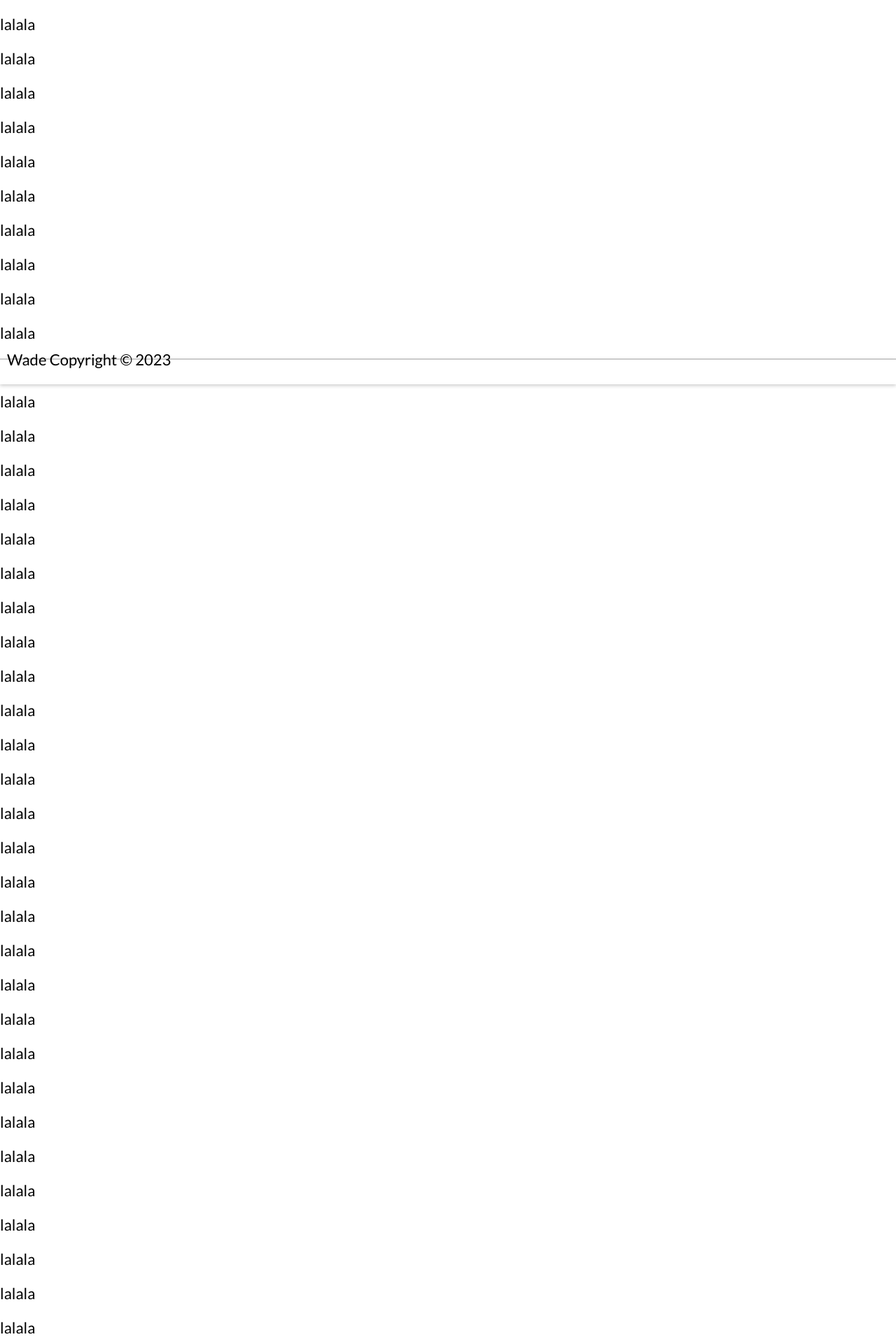
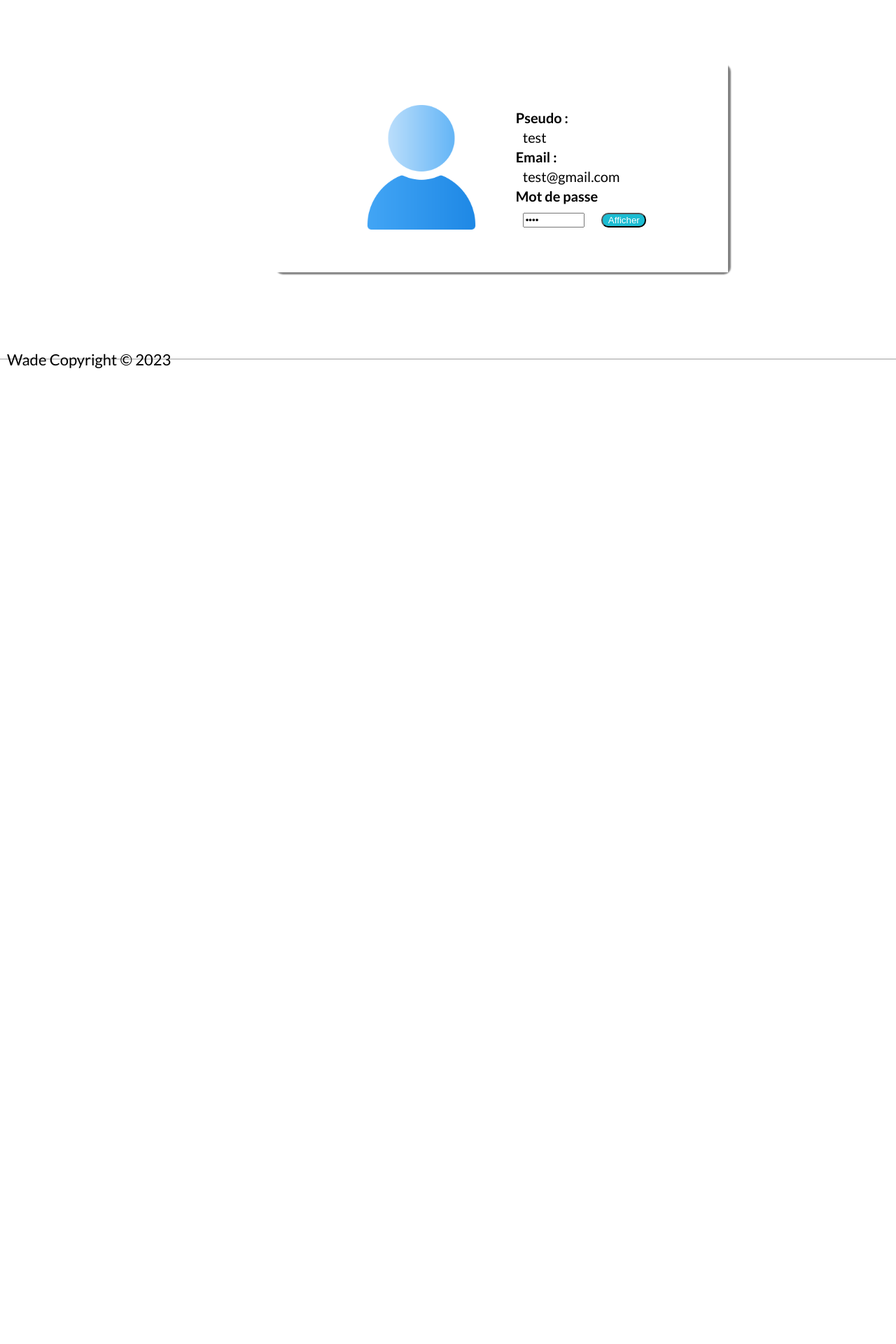
Before and after one commit to RolandRKT/SAE-3.05, a Flask app: page /mon-profil in a window 1280 px wide. Shown: the part 251-2171 px from the top of the page at 70% size. After the commit the page ends 777 px from the top, so only its background shows below. Run offline with Flask 3, Linux system fonts and the light colour scheme; some libraries are stand-ins or nearby versions.

Commit message:
page mon-profil terminer

```diff
--- /dev/null
+++ b/flask/tuto-flask/tuto/static/mon_profil.css
@@ -0,0 +1,110 @@
+.card {
+  width: 500px;
+  height: 300px;
+  perspective: 1000px;
+}
+
+.card-inner {
+  width: 130%;
+  height: 100%;
+  border: 1px  rgb(0, 0, 0,0.5) thin;
+  border-radius: 10px;
+  position: relative;
+  transform-style: preserve-3d;
+  transition: transform 0.999s;
+  box-shadow: 4px 3px 2px grey;
+}
+
+.card-front, .card-back {
+  position: absolute;
+  width: 100%;
+  height: 100%;
+  backface-visibility: hidden;
+  justify-content: space-between;
+}
+
+#img-logo {
+  width: auto;
+  height: 190px;
+  margin-right: 40px;
+}
+
+.card-front {
+  background-color: white;
+  color: #fff;
+  display: flex;
+  align-items: center;
+
+  justify-content: center;
+  font-size: 24px;
+  transform: rotateY(0deg);
+}
+
+.flexible {
+  display: flex;
+  flex-direction: column;
+}
+
+.text-gauche, .text-gras {
+  font-size: 20px;
+}
+
+.text-gras {
+  font-weight: bold;
+  color: black;
+  margin-bottom: 2px;
+  margin-top: 2px;
+}
+
+.text-gauche {
+  margin-left: 10px;
+  color: black;
+  margin-bottom: 2px;
+  margin-top: 2px;
+}
+
+.row {
+  height: 100%;
+  display: flex;
+  justify-content: space-between;
+  align-items: center;
+}
+
+html {
+  height: 100%;
+}
+
+body {
+  height: 100%;
+}
+
+.main-base {
+  height: 60%;
+}
+
+input[type="password"] {
+  cursor: not-allowed;
+}
+
+.show-password-btn {
+  background-color: #1BBCD2;
+  color:white;
+  cursor: pointer;
+  margin-top: 10px;
+  border-radius: 10px;
+  width:5vw;
+  white-space: nowrap;
+  overflow:hidden;
+  text-overflow: ellipsis;
+
+}
+
+#passwordInput {
+  width: 80px;
+  margin-left: 10px;
+  margin-right: 20px;
+}
+
+.page-profil{
+  pointer-events: none;
+}
--- /dev/null
+++ b/flask/tuto-flask/tuto/static/script/toggle_profil.js
@@ -0,0 +1,12 @@
+function togglePassword() {
+    var passwordInput = document.getElementById("passwordInput");
+    var toggleButton = document.querySelector(".show-password-btn");
+
+    if (passwordInput.type === "password") {
+      passwordInput.type = "text";
+      toggleButton.textContent = "Cacher";
+    } else {
+      passwordInput.type = "password";
+      toggleButton.textContent = "Afficher";
+    }
+  }
--- a/flask/tuto-flask/tuto/templates/base_home.html
+++ b/flask/tuto-flask/tuto/templates/base_home.html
@@ -8,6 +8,7 @@
   {% else %}
     <link rel="stylesheet" href="{{ url_for('static', filename='base_slogan.css') }}">
     <link rel="stylesheet" href="{{ url_for('static', filename='les_parcours.css') }}">
+    <link rel="stylesheet" href="../static/mon_profil.css">
   {% endif %}
 </head>
   <body>
@@ -40,6 +41,7 @@
     <script src="../static/script/apparition_logo.js"></script>
     <script src="../static/script/redirection-animation.js"></script>
     <script src="../static/script/menu_burger.js"></script>
+    <script src="../static/script/toggle_profil.js"></script>
     <script>
       var userLogo = document.getElementById("user-logo");
       userLogo.addEventListener("click", function() {
--- a/flask/tuto-flask/tuto/templates/base_slogan.html
+++ b/flask/tuto-flask/tuto/templates/base_slogan.html
@@ -5,7 +5,7 @@
 {% block content %}
     <div id="menu">
         <p><a href="#">Parcours suivis</a></p>
-        <p><a href="#">Mon profil</a></p>
+        <p><a href="{{ url_for('mon_profil') }}" class="page-profil">Mon profil</a></p>
         <p class="deco"><a href="#">Se déconnecter</a></p>
     </div>
     <div class="animation">
--- a/flask/tuto-flask/tuto/templates/mon_profil.html
+++ b/flask/tuto-flask/tuto/templates/mon_profil.html
@@ -1,7 +1,32 @@
 {% extends "base_slogan.html" %}
+<link rel="stylesheet" href="../static/mon_profil.css">
+
 {% block styles %}
-    {{ super() }}
+  {{ super() }}
 {% endblock %}
+
 {% block main_content %}
-    <p>lalala</p><p>lalala</p><p>lalala</p><p>lalala</p><p>lalala</p><p>lalala</p><p>lalala</p><p>lalala</p><p>lalala</p><p>lalala</p><p>lalala</p><p>lalala</p><p>lalala</p><p>lalala</p><p>lalala</p><p>lalala</p><p>lalala</p><p>lalala</p><p>lalala</p><p>lalala</p><p>lalala</p><p>lalala</p><p>lalala</p><p>lalala</p><p>lalala</p><p>lalala</p><p>lalala</p><p>lalala</p><p>lalala</p><p>lalala</p><p>lalala</p><p>lalala</p><p>lalala</p><p>lalala</p><p>lalala</p><p>lalala</p><p>lalala</p><p>lalala</p><p>lalala</p><p>lalala</p><p>lalala</p><p>lalala</p><p>lalala</p><p>lalala</p><p>lalala</p><p>lalala</p><p>lalala</p><p>lalala</p><p>lalala</p><p>lalala</p><p>lalala</p><p>lalala</p><p>lalala</p><p>lalala</p><p>lalala</p><p>lalala</p><p>lalala</p><p>lalala</p><p>lalala</p><p>lalala</p><p>lalala</p><p>lalala</p><p>lalala</p><p>lalala</p><p>lalala</p><p>lalala</p><p>lalala</p><p>lalala</p><p>lalala</p>
+  <div class="row">
+    <div class="div1"></div>
+    <div class="card">
+      <div class="card-inner">
+        <div class="card-front">
+          <img id="img-logo" src="../static/images/avatar.png" alt="image de login">
+          <div class="flexible">
+            <p class="text-gras">Pseudo :</p>
+            <p class="text-gauche">test</p>
+            <p class="text-gras">Email :</p>
+            <p class="text-gauche">test@gmail.com</p>
+            <p class="text-gras">Mot de passe</p>
+            <div class="password-container">
+              <input type="password" id="passwordInput" value="test" readonly>
+              <button class="show-password-btn" onclick="togglePassword()">Afficher</button>
+            </div>
+          </div>
+        </div>
+      </div>
+    </div>
+    <div class="div1"></div>
+  </div>
+
 {% endblock %}
```
